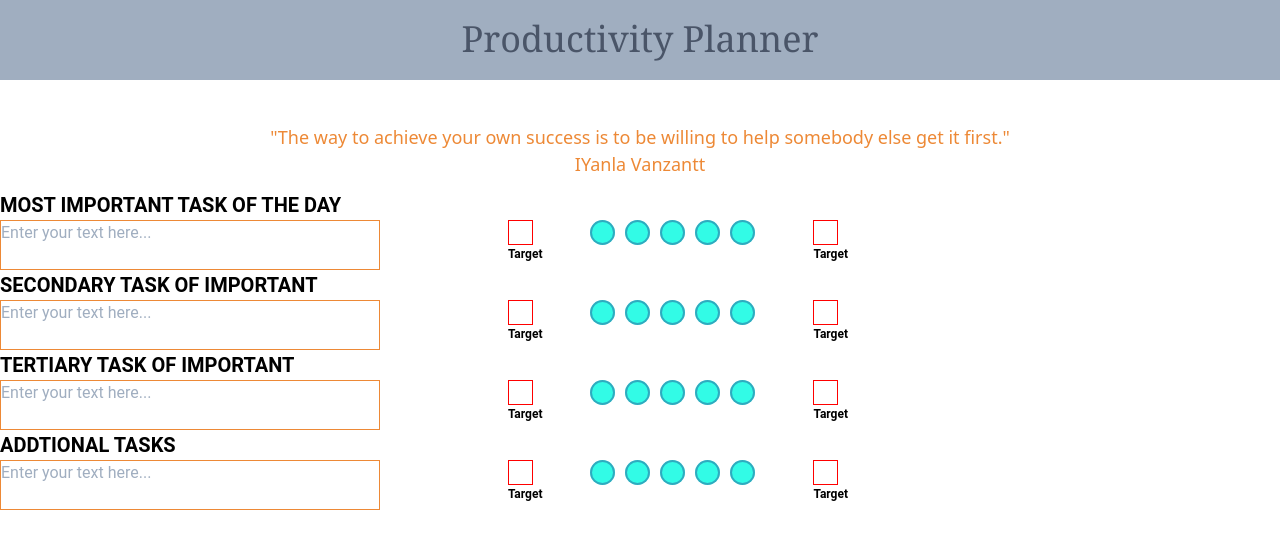
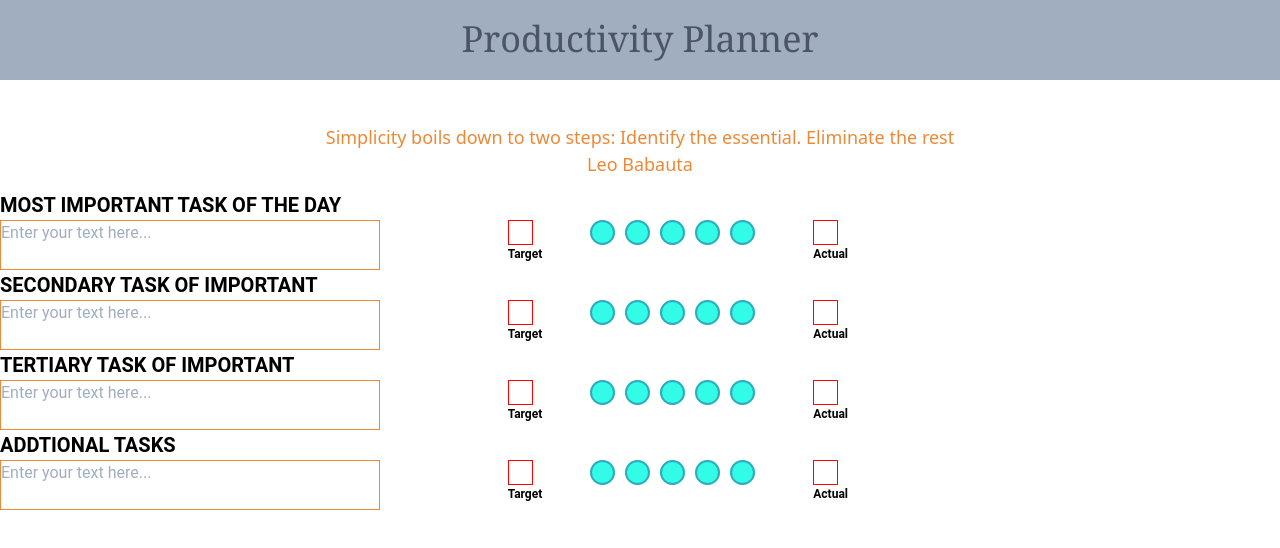
Before and after one commit to vietmazze/productivity-planner, a React (Create React App) app: page / in a window 1280 px wide. Shown: the top 548 px of the page. Built offline with nearby package versions, Linux system fonts and the light colour scheme.

Commit message:
change pomodoro onclick

```diff
--- a/src/App.js
+++ b/src/App.js
@@ -4,33 +4,51 @@ import Navbar from "./components/Navbar";
 import Quote from "./components/Quote";
 import Body from "./components/Body";
 import Pomodoro from "./components/Pomodoro";
-function App() {
+const App = () => {
   const [isShowing, setisShowing] = useState(false);
-
+  const [circle, setCircle] = useState(false);
   const ModalHandler = () => {
     setisShowing(!isShowing);
   };
   useEffect(() => {
     if (isShowing === true) {
-      document.getElementById("body").style.backgroundColor = "#3B1F19";
+      document.getElementById("nonclock").style = "opacity:0.2";
+
+      document.getElementById("clock").style =
+        "border-color: red;background-color:#4CAF50;";
     }
     if (isShowing === false) {
-      document.getElementById("body").style.backgroundColor = "white";
+      document.getElementById("nonclock").style =
+        "backgroundColor:white; opacity:1";
     }
   }, [isShowing]);
 
   return (
-    <div className="App" id="body">
-      <Layout>
-        <Navbar />
+    <div className="App">
+      <div>
+        <Layout>
+          <Navbar />
 
-        <Quote />
+          <Quote />
 
-        <Body ModalHandler={ModalHandler} isShowing={isShowing} />
-        {isShowing ? <Pomodoro ModalHandler={ModalHandler}></Pomodoro> : null}
-      </Layout>
+          <Body
+            ModalHandler={ModalHandler}
+            isShowing={isShowing}
+            circle={circle}
+          />
+          {isShowing ? (
+            <Pomodoro
+              ModalHandler={ModalHandler}
+              circle={circle}
+              setCircle={setCircle}
+            >
+              {" "}
+            </Pomodoro>
+          ) : null}
+        </Layout>
+      </div>
     </div>
   );
-}
+};
 
 export default App;
--- a/src/components/Body.js
+++ b/src/components/Body.js
@@ -2,7 +2,7 @@ import React from "react";
 import Square from "./Square";
 import Circle from "./Circle";
 import Input from "./Input";
-function Body({ ModalHandler, isShowing }) {
+const Body = ({ ModalHandler, isShowing, circle }) => {
   const taskNames = [
     { id: 1, task: "MOST IMPORTANT TASK OF THE DAY" },
     {
@@ -16,7 +16,7 @@ function Body({ ModalHandler, isShowing }) {
     { id: 4, task: "ADDTIONAL TASKS" }
   ];
   return (
-    <div>
+    <div id="nonclock">
       {taskNames.map(child => {
         {
           return (
@@ -26,9 +26,13 @@ function Body({ ModalHandler, isShowing }) {
                 <Input />
 
                 <div className="floatObject flex flex-row">
-                  <Square></Square>
-                  <Circle ModalHandler={ModalHandler} isShowing={isShowing} />
-                  <Square />
+                  <Square inputName={`Target`}></Square>
+                  <Circle
+                    ModalHandler={ModalHandler}
+                    isShowing={isShowing}
+                    circle={circle}
+                  />
+                  <Square inputName={`Actual`} />
                 </div>
               </div>
             </div>
@@ -37,6 +41,6 @@ function Body({ ModalHandler, isShowing }) {
       })}
     </div>
   );
-}
+};
 
 export default Body;
--- a/src/components/Circle.js
+++ b/src/components/Circle.js
@@ -4,35 +4,39 @@ import React, { useState, useEffect } from "react";
 // Change the color of circle once Pomodoro comples
 // Update the Actual square count when user complete each circle
 //
-function Circle({ ModalHandler, isShowing }) {
+const Circle = ({ ModalHandler, circle }) => {
+  const [inactiveCircle, setInactiveCircle] = useState("circle1");
   const circleIds = [
-    { id: 1, active: true },
-    { id: 2, active: true },
-    { id: 3, active: true },
-    { id: 4, active: true },
-    { id: 5, active: true }
+    { id: "circle1", active: true },
+    { id: "circle2", active: true },
+    { id: "circle3", active: true },
+    { id: "circle4", active: true },
+    { id: "circle5", active: true }
   ];
 
   const OnSubmit = e => {
     e.preventDefault();
+    setInactiveCircle(e.target.id);
     ModalHandler();
 
-    circleIds[e.target.id - 1].active = false;
-    if (!circleIds[e.target.id - 1].active) {
-      e.target.className = "circledot-close";
-    }
+    // circleIds[e.target.id - 1].active = false;
+    // if (!circleIds[e.target.id - 1].active) {
+    //   e.target.className = "circledot-close";
+    // }
   };
 
   // useEffect(() => {
-  //   OnSubmit();
-  // }, [circleIds]);
+  //   if (circle == true) {
+  //     document.getElementById(inactiveCircle).className = "circledot-close";
+  //   }
+  // }, [OnSubmit, inactiveCircle]);
+
   return (
-    <div className=" ">
+    <div className=" " id="nonclock">
       {circleIds.map(circle => {
         return (
           <button
             id={`${circle.id}`}
-            name="circle"
             className={circle.active ? "circledot" : "circledot-close"}
             onClick={OnSubmit}
           ></button>
@@ -40,6 +44,6 @@ function Circle({ ModalHandler, isShowing }) {
       })}
     </div>
   );
-}
+};
 
 export default Circle;
--- a/src/components/Pomodoro.js
+++ b/src/components/Pomodoro.js
@@ -7,9 +7,9 @@ import PomodoroControl from "./PomodoroControl";
 
 import alarm from "../sounds/alarm.mp3";
 
-const Pomodoro = ({ ModalHandler, circleStyling, setCircleStyling }) => {
-  const [breakVal, setBreakVal] = useState(1);
-  const [sessionVal, setSessionVal] = useState(1);
+const Pomodoro = ({ ModalHandler, circle, setCircle }) => {
+  const [breakVal, setBreakVal] = useState(5);
+  const [sessionVal, setSessionVal] = useState(25);
   const [mode, setMode] = useState("session");
   const [time, setTime] = useState(sessionVal * 60 * 1000);
   const [active, setActive] = useState(false);
@@ -23,16 +23,15 @@ const Pomodoro = ({ ModalHandler, circleStyling, setCircleStyling }) => {
   useEffect(() => {
     if (time === 0 && mode === "session") {
       beep.current.play();
+      setCircle(true);
       setMode("break");
       setTime(breakVal * 60 * 1000);
     } else if (time === 0 && mode === "break") {
       beep.current.play();
       setMode("session");
       setTime(sessionVal * 60 * 1000);
-      setCircleStyling("circledot-close");
-      ModalHandler();
     }
-  }, [time, breakVal, sessionVal, mode]);
+  }, [time, breakVal, sessionVal, mode, circle]);
 
   const handleReset = () => {
     //beep.current.pause()
@@ -46,7 +45,7 @@ const Pomodoro = ({ ModalHandler, circleStyling, setCircleStyling }) => {
 
   return (
     <div className="container mx-auto">
-      <div className="time-wrapper">
+      <div className="time-wrapper" id="clock">
         <button onClick={ModalHandler} className="closeButton">
           X
         </button>
--- a/src/components/Square.js
+++ b/src/components/Square.js
@@ -2,9 +2,9 @@ import React from "react";
 
 // Need to work on implement onClick event to save data
 // Enter should get us out of the input?
-function Square(props) {
+function Square({ inputName }) {
   return (
-    <div className="flex flex-col px-12 ">
+    <div className="flex flex-col px-12 " id="nonclock">
       <input
         type="text"
         id=""
@@ -13,7 +13,7 @@ function Square(props) {
         onKeyDown={console.log("test")}
         tabIndex="0"
       />
-      <label className="font-semibold text-xs text-center">Target</label>
+      <label className="font-semibold text-xs text-center">{inputName}</label>
     </div>
   );
 }
--- a/src/components/Timer.js
+++ b/src/components/Timer.js
@@ -6,7 +6,7 @@ const Timer = ({ currentMode, currentTime }) => {
   const [time] = currentTime;
 
   return (
-    <div>
+    <div id="clock">
       <h2 className="text-xl">{mode === "session" ? "Session" : "Break"}</h2>
       <h3>{moment(time).format("mm:ss")}</h3>
     </div>
--- a/src/components/quote.js
+++ b/src/components/quote.js
@@ -1,11 +1,50 @@
 import React from "react";
 
 const Quote = () => {
+  const quotes = [
+    {
+      quote:
+        "Simplicity boils down to two steps: Identify the essential. Eliminate the rest",
+      author: "Leo Babauta"
+    },
+    {
+      quote: "Continuous improvement is better than delayed perfection",
+      author: "Mark Twain"
+    },
+    {
+      quote: "Quality means dooing it right when no one is looking",
+      author: "Henry Ford"
+    },
+    {
+      quote:
+        "To succeed in your mission, you must have single-minded devotion to your goal",
+      author: "A.P.J Abdul Kalam"
+    },
+    {
+      quote:
+        "The best way to improve your self-control is to see how and why you lose control",
+      author: "Kelly McGonigal"
+    },
+    {
+      quote:
+        "It is possible to commit no mistakes and still lose. That is not a weakness; that is life",
+      author: "Jean-Luc Picard"
+    }
+  ];
+
+  function shuffleArray(array) {
+    let i = array.length - 1;
+
+    const j = Math.floor(Math.random() * i);
+
+    return j;
+  }
+
+  const randomized = shuffleArray(quotes);
   return (
     <blockquote className="font-sans text-lg  text-center .italic text-orange-500 pt-8">
-      "The way to achieve your own success is to be willing to help somebody
-      else get it first."
-      <footer className="">IYanla Vanzantt</footer>
+      {quotes[randomized].quote}
+      <footer className="">{quotes[randomized].author}</footer>
     </blockquote>
   );
 };
--- a/src/styles/styles.css
+++ b/src/styles/styles.css
@@ -79,7 +79,8 @@ body {
 
 .time-wrapper {
   position: absolute;
-  top: 0;
+  top: 20%;
+  left: 15%;
   background-color: #fafafa;
   height: 70%;
   width: 70%;
```
Also changed, not shown: src/index.css.
